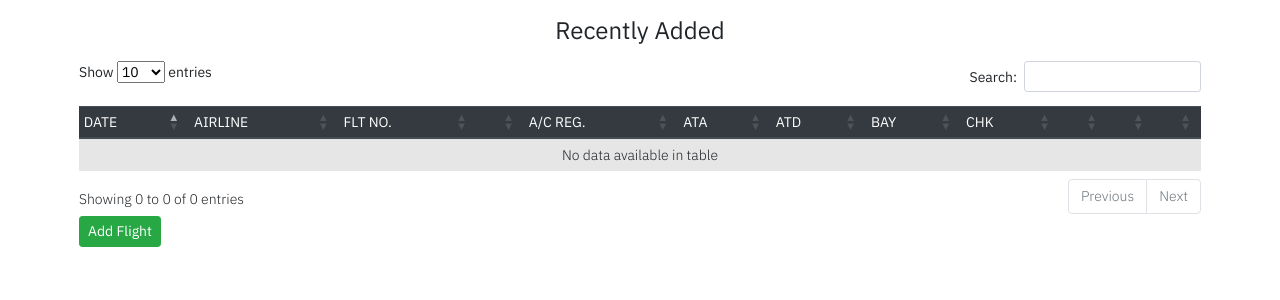
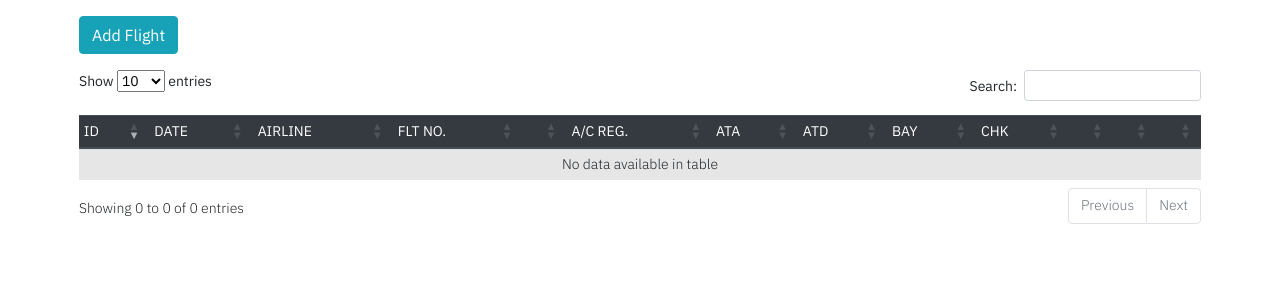
Before and after one commit to boonyarit-iamsaard/bkkmmcx, a Flask app: page /recently in a window 1280 px wide. Shown: the part 56-356 px from the top of the page. Run offline with Flask 2, Linux system fonts and the light colour scheme; data that the repository does not hold is empty; some libraries are stand-ins or nearby versions.

Commit message:
Update recently.html

```diff
--- a/query.py
+++ b/query.py
@@ -130,9 +130,9 @@ insert = """INSERT INTO flight (fltid, arrdate, airline, fltno, prefix, acreg, a
     mech1, mech2, eng, tda, fltrmk, record) VALUES (%s,%s,%s,%s,%s,%s,%s,%s,%s,%s,%s,%s,%s,%s,%s,%s,%s,%s,%s,%s,%s,
     %s,%s,%s,%s,%s,%s,%s,%s,%s,%s,%s,%s,%s,%s,%s,%s,%s,%s,%s)"""
 
-recently = """SELECT arrdate, airline, fltno, prefix, acreg, TIME_FORMAT(ata, '%H:%i'), TIME_FORMAT(atd, '%H:%i'), bay, chk
+recently = """SELECT fltid, DATE_FORMAT(arrdate, '%d %b %y'), airline, fltno, prefix, acreg, TIME_FORMAT(ata, '%H:%i'), TIME_FORMAT(atd, '%H:%i'), bay, chk
     FROM flight
     ORDER BY fltid DESC
-    LIMIT 100"""
+    LIMIT 300"""
 
 last = "SELECT fltid FROM flight ORDER BY fltid DESC LIMIT 1"
--- a/static/style.css
+++ b/static/style.css
@@ -3,6 +3,7 @@ body {
     font-size: 0.875rem !important;
     font-weight: lighter !important;
 }
+
 
 th {
     font-weight: normal;
--- a/templates/recently.html
+++ b/templates/recently.html
@@ -2,11 +2,12 @@
 
 {% block content %}
     <div class="container" style="min-width: 90%">
-        <h4 class="text-center m-3">Recently Added</h4>
+{#        <h4 class="text-center m-3">Flight</h4>#}
+        <a href="{{ url_for('create') }}" class="btn btn-info my-3 ">Add Flight</a>
         <table class="table table-sm table-striped table-responsive-sm mt-3" id="flightTable">
             <thead class="thead-dark">
             <tr>
-{#                <th>ID</th>#}
+                <th>ID</th>
                 <th>DATE</th>
                 <th>AIRLINE</th>
                 <th>FLT NO.</th>
@@ -29,19 +30,20 @@
                     {% endfor %}
                     <td><a href="" class="btn btn-sm btn-secondary">View</a></td>
                     <td><a href="" class="btn btn-sm btn-info">Update</a></td>
-                    <td><a href="" class="btn btn-sm btn-danger">Delete</a></td>
+                    <td><a href="" class="btn btn-sm btn-danger disabled">Delete</a></td>
                 </tr>
             {% endfor %}
             </tbody>
         </table>
-        <a href="{{ url_for('create') }}" class="btn btn-success btn-sm">Add Flight</a>
     </div>
 {% endblock %}
 
 {% block script %}
     <script>
         $(document).ready(function () {
-            $("#flightTable").DataTable();
+            $("#flightTable").DataTable({
+                "order": [[0, "desc"]],
+            });
         });
     </script>
 {% endblock script %}
```
